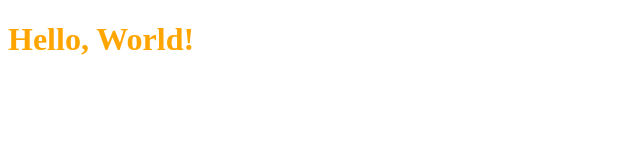
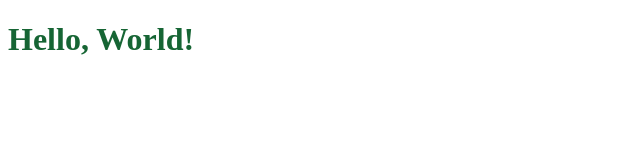
Before and after one commit to BenIsenstein/benisenstein.me, an Astro site: page / in a window 1280 px wide. Shown: the whole page, without its empty margins (0-640 px from the left). Built offline with nearby package versions, Linux system fonts and the light colour scheme; Astro itself is replaced by a stand-in of ours.

```diff
--- a/src/pages/index.astro
+++ b/src/pages/index.astro
@@ -10,8 +10,3 @@
     <h1 class="text-green-800">Hello, World!</h1>
   </body>
 </html>
-<style>
-  h1 {
-    color: orange;
-  }
-</style>
```
